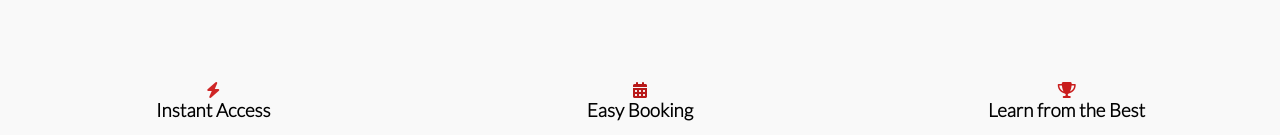
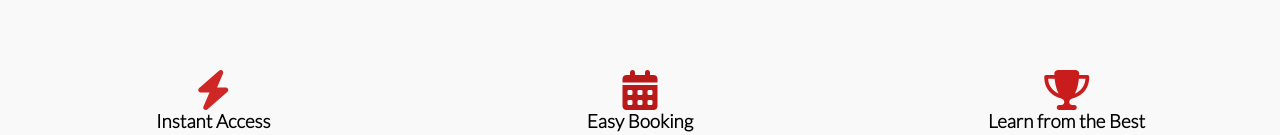
Before and after one commit to pploszaj/TangoTime, a React app: page / in a window 1280 px wide. Shown: the part 1225-1360 px from the top of the page. Built offline with nearby package versions, Linux system fonts and the light colour scheme.

Commit message:
style icons

```diff
--- a/src/client/styles.scss
+++ b/src/client/styles.scss
@@ -105,7 +105,7 @@ body,
   flex-direction: column;
   gap: 1.5rem;
   z-index: 1;
-  margin-left: 8rem;
+  margin-left: 10rem;
   font-family: 'Lato', sans-serif;
   color: $red;
   & p {
--- a/src/pages/Home.tsx
+++ b/src/pages/Home.tsx
@@ -37,7 +37,10 @@ const Home = () => {
       </section>
       <section className="benefit-points-container">
         <div className="benefit-point">
-          <i className="fa-solid fa-bolt" style={{ color: "#cf2626"}}></i>
+          <i
+            className="fa-solid fa-bolt"
+            style={{ color: "#cf2626", fontSize: "40px" }}
+          ></i>
           <h3>Instant Access</h3>
           Search from our comprehensive list of certified dance instructors to
           find the one that suits you.
@@ -45,14 +48,17 @@ const Home = () => {
         <div className="benefit-point">
           <i
             className="fa-solid fa-calendar-days"
-            style={{ color: "#b81919" }}
+            style={{ color: "#b81919", fontSize: "40px" }}
           ></i>
           <h3>Easy Booking</h3>
           Schedule lessons at your convenience with our seamless booking
           process.
         </div>
         <div className="benefit-point">
-          <i className="fa-solid fa-trophy" style={{ color: "#c91d1d" }}></i>
+          <i
+            className="fa-solid fa-trophy"
+            style={{ color: "#c91d1d", fontSize: "40px" }}
+          ></i>
           <h3>Learn from the Best</h3>
           Our teachers are carefully vetted and highly skilled to ensure the
           best learning experience.
```
